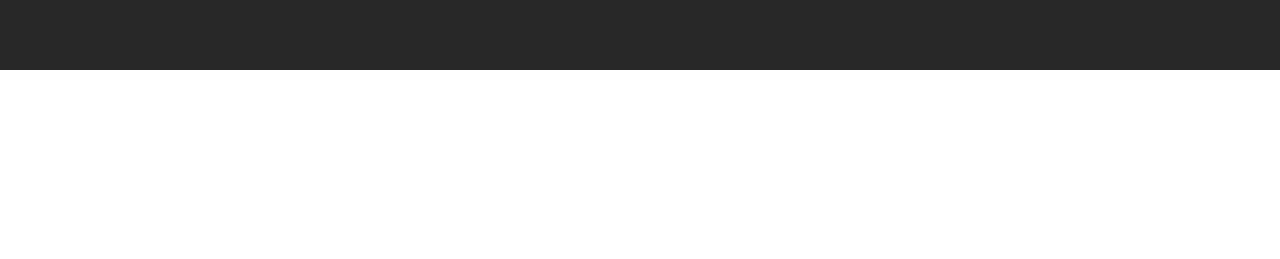
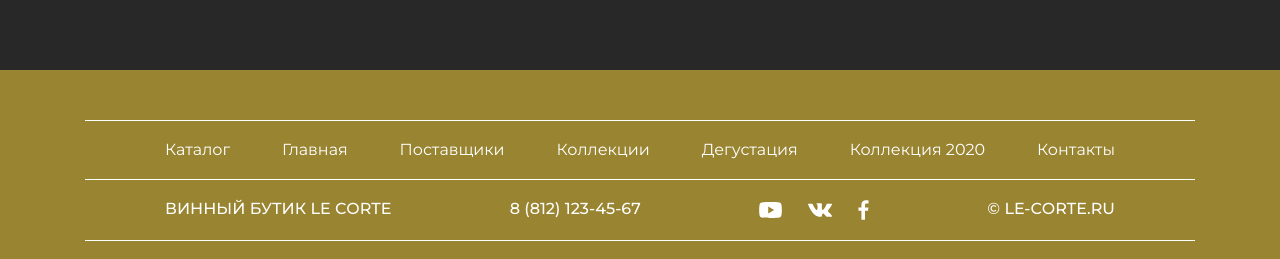
Before and after one commit to Vamba45/WineStore, a website built with webpack: page src/index.html in a window 1280 px wide. Shown: the part 3464-3723 px from the top of the page. Before the commit the page ends 3534 px from the top, so only its background shows below. Built offline with nearby package versions, Linux system fonts and the light colour scheme.

Commit message:
add base footer markup

```diff
--- a/src/index.html
+++ b/src/index.html
@@ -119,7 +119,35 @@
 
         <!-- FFFF -->
         <footer>
-
+            <div class="container">
+                <div class="footer__row">
+                    <div class="footer__column">
+                        <ul class="footer__list list">
+                            <li class="list__item"><a href="#">Каталог</a></li>
+                            <li class="list__item"><a href="#">Главная</a></li>
+                            <li class="list__item"><a href="#">Поставщики</a></li>
+                            <li class="list__item"><a href="#">Коллекции</a></li>
+                            <li class="list__item"><a href="#">Дегустация</a></li>
+                            <li class="list__item"><a href="#">Коллекция 2020</a></li>
+                            <li class="list__item"><a href="#">Контакты</a></li>
+                        </ul>
+                    </div>
+                    <div class="footer__column">
+                        <ul  class="footer__list list2">
+                            <li class="list__item"><a href="#">винный бутик LE CORTE</a></li>
+                            <li class="list__item"><a href="#">8 (812) 123-45-67</a></li>
+                            <li class="list__item icons">
+                                <ul class="icons__list">
+                                    <li class="icons__icon"><a href="#"></a></li>
+                                    <li class="icons__icon"><a href="#"></a></li>
+                                    <li class="icons__icon"><a href="#"></a></li>
+                                </ul>
+                            </li>
+                            <li class="list__item"><a href="#">© le-corte.ru</a></li>
+                        </ul>
+                    </div>
+                </div>
+            </div>
         </footer>
         <!-- FFFF -->
 </body>
--- a/src/style/style.scss
+++ b/src/style/style.scss
@@ -619,3 +619,66 @@
 
 
 // DEGUSTATION =========================>
+
+footer {
+    font-weight: 400px;
+    padding: 50px 0;
+    background: #998431;
+
+    .footer__row {
+        display: flex;
+        flex-direction: column;
+    }
+
+    .footer__list {
+        display: flex;
+        justify-content: space-between;
+        padding: 20px 80px;
+
+        border-top: 1px solid #fff;
+        border-bottom: 1px solid #fff;
+
+        a {
+            &:hover {
+                text-decoration: underline;
+            }
+        }
+    }
+}
+
+.icons {
+    max-width: 110px;
+    width: 100%;
+
+	&__list {
+
+        display: flex;
+        justify-content: space-between;
+        align-items: center;
+    }
+
+	&__icon {
+
+        &:nth-child(1) {
+            background: url(../img/icons/UT.svg) center top no-repeat;
+            width: 23px;
+            height: 16px;
+        }
+        &:nth-child(2) {
+            background: url(../img/icons/VK.svg) center top no-repeat;
+            width: 24px;
+            height: 14px;
+        }
+        &:nth-child(3) {
+            background: url(../img/icons/FB.svg) center top no-repeat;
+            width: 11px;
+            height: 20px;
+        }
+    }
+}
+
+.footer__list.list2 {
+    border-top: none;
+    text-transform: uppercase;
+    font-weight: 500;
+}
```
